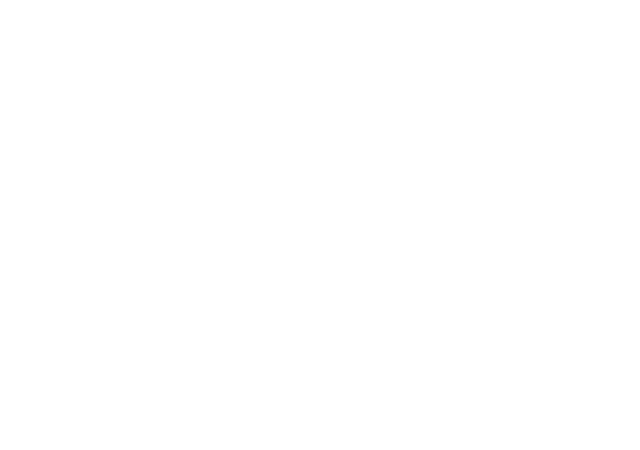
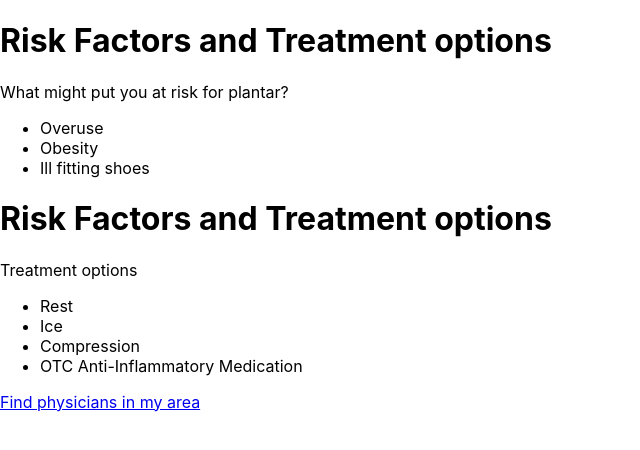
Before and after one commit to isaac-w18/hackduke2022, a React (Create React App) app in the folder dr.match/: page /PlantarTreatment in a window 1280 px wide. Before the commit this address had no page. Shown: the top 450 px of the page, without its empty margins (0-640 px from the left). Built offline with nearby package versions, Linux system fonts and the light colour scheme.

Commit message:
Make basic flow of pages

```diff
--- a/dr.match/src/App.js
+++ b/dr.match/src/App.js
@@ -2,6 +2,8 @@ import './App.css';
 import Home from './components/Home.js';
 import Symptoms from './components/Symptoms.js';
 import PlantarFasciitis from './components/PlantarFasciitis.js';
+import PlantarTreatment from './components/PlantarTreatment.js';
+import InsuranceDropDown from './components/InsuranceDropDown';
 import {
   BrowserRouter as Router,
   Routes,
@@ -28,6 +30,12 @@ function App() {
           props we passes the imported component*/}
           <Route path="/plantar" element={<PlantarFasciitis />} />
 
+          {/* This route is for about component
+          with exact path "/about", in component
+          props we passes the imported component*/}
+          <Route path="/PlantarTreatment" element={<PlantarTreatment />} />
+
+          <Route path="/InsuranceDropDown" element={<InsuranceDropDown />} />
           {/* If any route mismatchesx the upper
           route endpoints then, redirect triggers
           and redirects app to home component with to="/" */}
--- /dev/null
+++ b/dr.match/src/components/InsuranceDropDown.js
@@ -0,0 +1,14 @@
+import React from "react";
+import { Outlet, Link } from "react-router-dom";
+
+const InsuranceDropDown = () => {
+      return (
+        <div>
+            <header className="Insurance-drop-down">
+            </header>
+          <h1>Insurance drop down bar here</h1>
+        </div>
+      );
+    };
+
+export default InsuranceDropDown;
--- a/dr.match/src/components/PlantarFasciitis.js
+++ b/dr.match/src/components/PlantarFasciitis.js
@@ -1,4 +1,6 @@
 import React from "react";
+import { Outlet, Link } from "react-router-dom";
+
 const plantar = () => {
       return (
         <div>
@@ -17,6 +19,7 @@ const plantar = () => {
                 <li>Tenderness and swelling</li>
                 <li>Inflammation</li>
             </ul>
+          <Link to="/PlantarTreatment">This looks like my condition!</Link>
         </div>
       );
     };
--- /dev/null
+++ b/dr.match/src/components/PlantarTreatment.js
@@ -0,0 +1,33 @@
+import React from "react";
+import { Outlet, Link } from "react-router-dom";
+
+const PlantarTreatment = () => {
+      return (
+        <div>
+            <header className="treatment-header"></header>
+            <div>
+                <h1>Risk Factors and Treatment options</h1>
+                <p>What might put you at risk for plantar?</p>
+                <ul>
+                    <li>Overuse</li>
+                    <li>Obesity</li>
+                    <li>Ill fitting shoes</li>
+                </ul>
+            </div>
+            <div>
+            <h1>Risk Factors and Treatment options</h1>
+                <p>Treatment options</p>
+                <ul>
+                    <li>Rest</li>
+                    <li>Ice</li>
+                    <li>Compression</li>
+                    <li>OTC Anti-Inflammatory Medication</li>
+                </ul>
+            </div>
+            <Link to="/InsuranceDropDown">Find physicians in my area</Link>
+        </div>
+
+      );
+    };
+
+export default PlantarTreatment;
```
Also changed, not shown: dr.match/src/components/PhysiciansList.js (added, +15 -0 lines).
